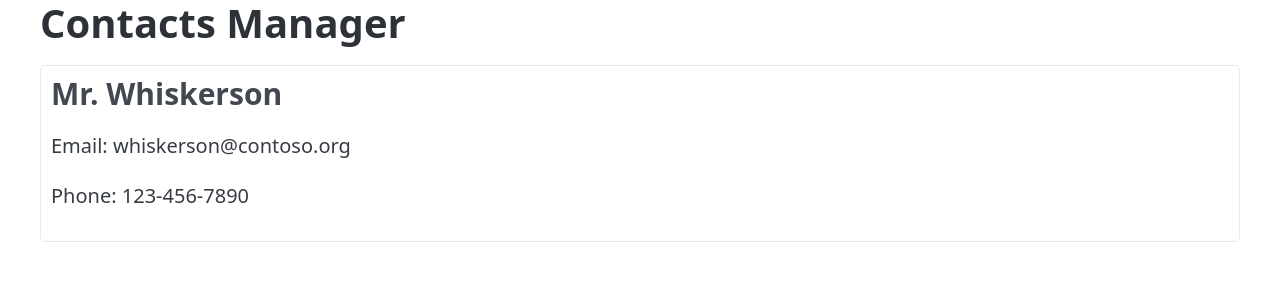
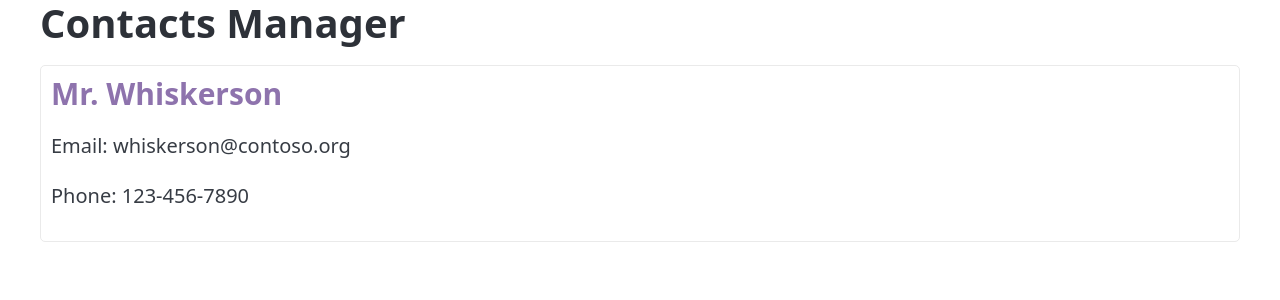
Before and after one commit to tiagofmdotcom/react-workshop, a React (Vite) app: page / in a window 1280 px wide. Shown: the top 300 px of the page. Built offline with nearby package versions, Linux system fonts and the light colour scheme.

Commit message:
adding css via file + final docs edits

```diff
--- a/src/ContactCard.jsx
+++ b/src/ContactCard.jsx
@@ -1,5 +1,7 @@
 // ContactCard.jsx
 import React from 'react';
+//import css styles
+import './styles.css';
 
 const ContactCard = () => {
   const name = 'Mr. Whiskerson';
@@ -18,7 +20,7 @@ const ContactCard = () => {
   return (
     // and we pass that dynamic property to the inline style attribute of the div
     <div style={styles}>
-      <h3>{name}</h3>
+      <h3 className='person-name'>{name}</h3> {/* We use the class name here */}
       <p>Email: {email}</p>
       <p>Phone: {phone}</p>
     </div>
--- /dev/null
+++ b/src/styles.css
@@ -0,0 +1,5 @@
+.person-name {
+  font-size: 1.5rem;
+  font-weight: bold;
+  color: #8e73ad;
+}
```
Also changed, not shown: 3 other files (tests, documents, lock files or other folders).
